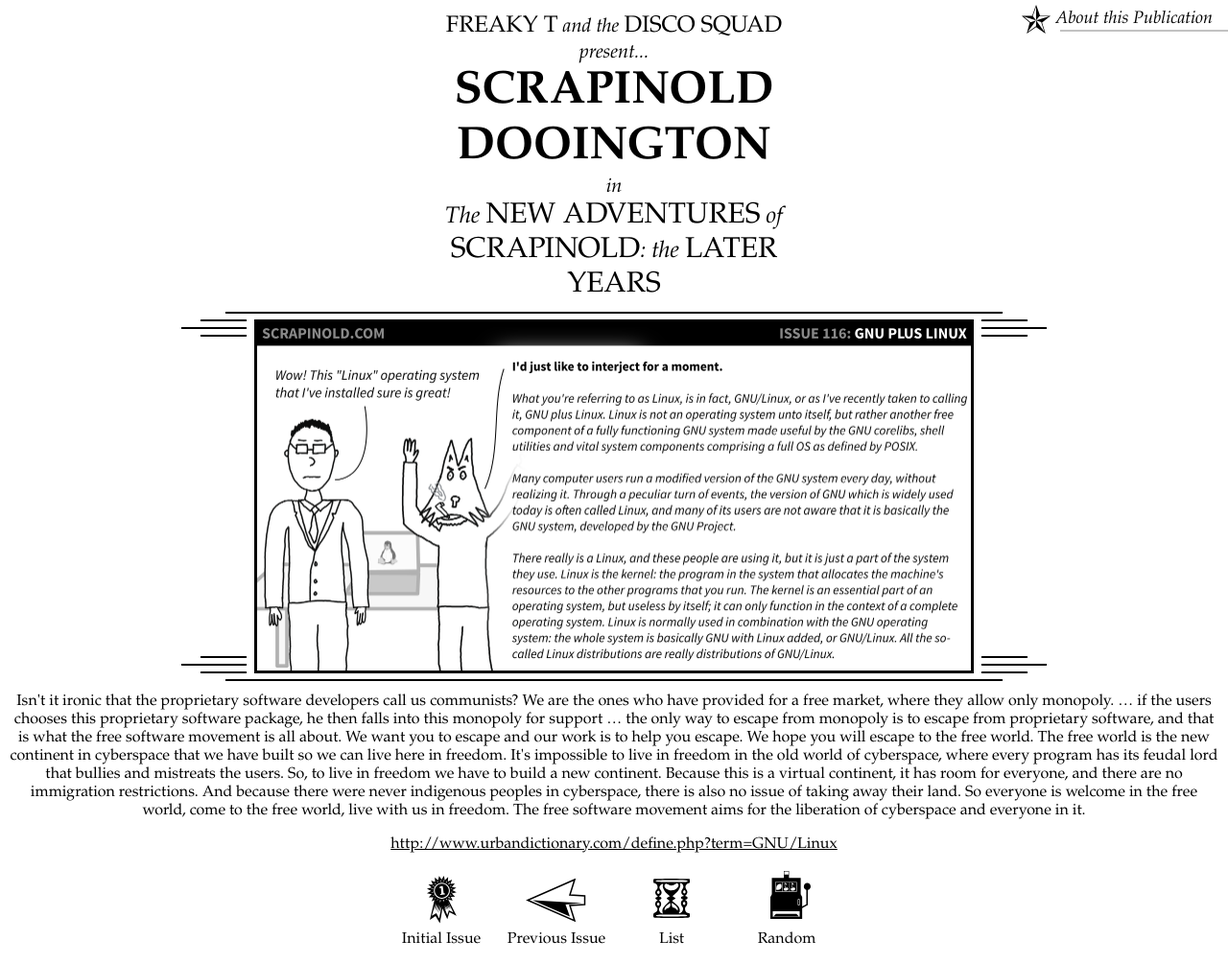
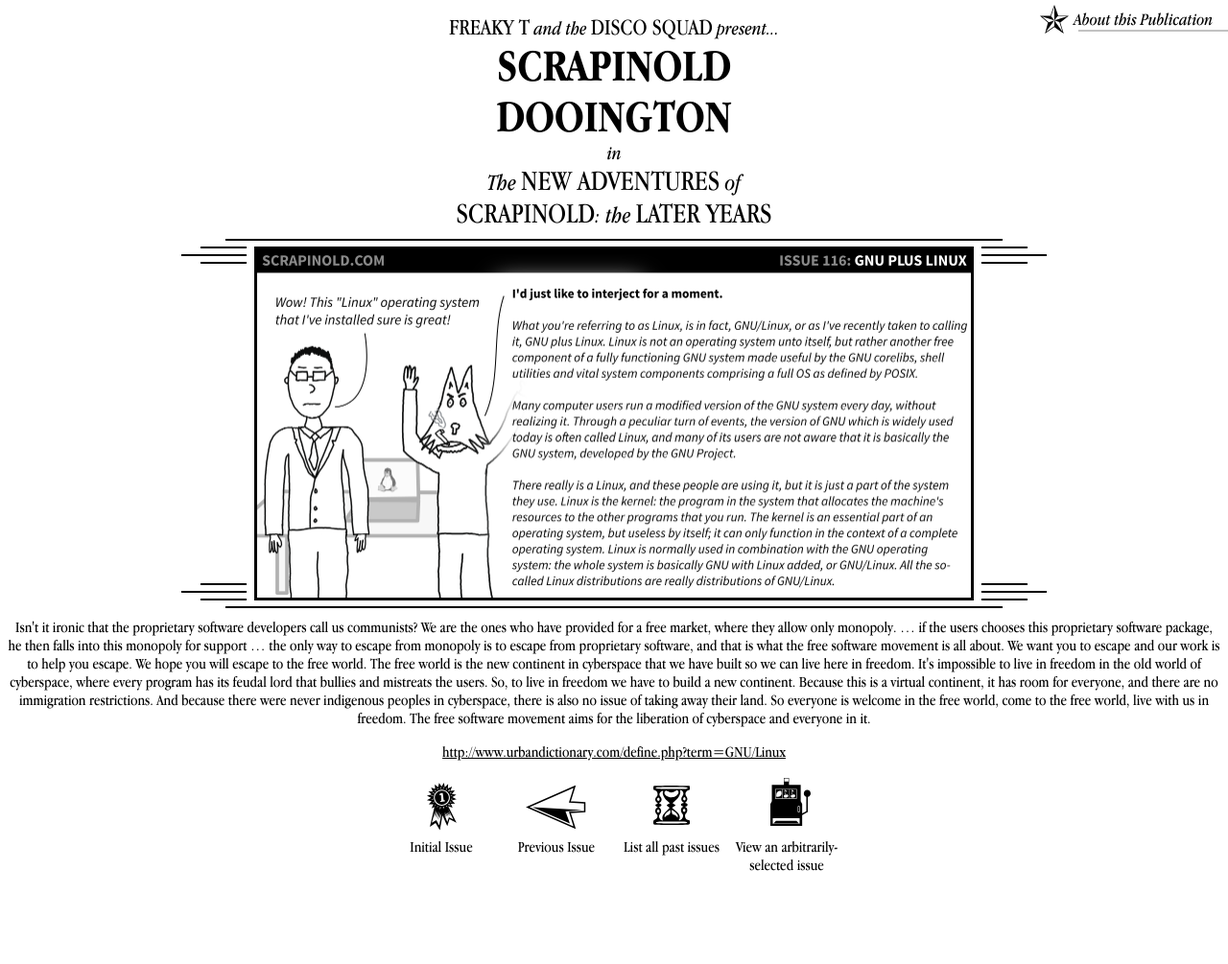
Before and after one commit to Scrapinold/scrapinold.github.io, a Jekyll site: the page built from index.html, in a window 1280 px wide. Shown: the whole page at 96% size. Built offline with Jekyll 4.4.1, drawn with Linux system fonts in a browser that asks for light colours; nearby versions of some CDN libraries; after the commit the page ends 927 px from its top, so only the background shows below that.

Commit message:
Add webfonts

```diff
--- a/_includes/navigation.html
+++ b/_includes/navigation.html
@@ -7,8 +7,8 @@
 
   <!-- <div class="issue_indicator">Issue {{ page.issue }} of {{ site.posts.size}}</div> -->
 
-  <a class="nav-list" href="list.html" >List</a>
-  <a class="nav-random" href="random.html" >Random</a>
+  <a class="nav-list" href="list.html" >List all past issues</a>
+  <a class="nav-random" href="random.html" >View an arbitrarily-selected issue</a>
 
   {% if page.next.url %}
     <a class="nav-next" id="next_link" class="btn btn-outline btn-lg {{disabled_class}}" href="{{page.next.url}}">Next Issue</a>
--- a/css/main.css
+++ b/css/main.css
@@ -1,3 +1,28 @@
+
+
+@font-face {
+  font-family: 'Apple Garamond';
+  src: url('./fonts/AppleGaramond.woff2') format('woff2');
+}
+
+@font-face {
+  font-family: 'Apple Garamond';
+  font-style: italic;
+  src: url('./fonts/AppleGaramond-Italic.woff2') format('woff2');
+}
+
+@font-face {
+  font-family: 'Apple Garamond';
+  font-weight: bold;
+  src: url('./fonts/AppleGaramond-Bold.woff2') format('woff2');
+}
+
+@font-face {
+  font-family: 'Apple Garamond';
+  font-weight: bold;
+  font-style: italic;
+  src: url('./fonts/AppleGaramond-BoldItalic.woff2') format('woff2');
+}
 
 
 body {
```
Also changed, not shown: css/fonts/AppleGaramond-Bold.woff2 (added), css/fonts/AppleGaramond-BoldItalic.woff2 (added), css/fonts/AppleGaramond-Italic.woff2 (added), css/fonts/AppleGaramond.woff2 (added), css/images/icon-notes.svg.
